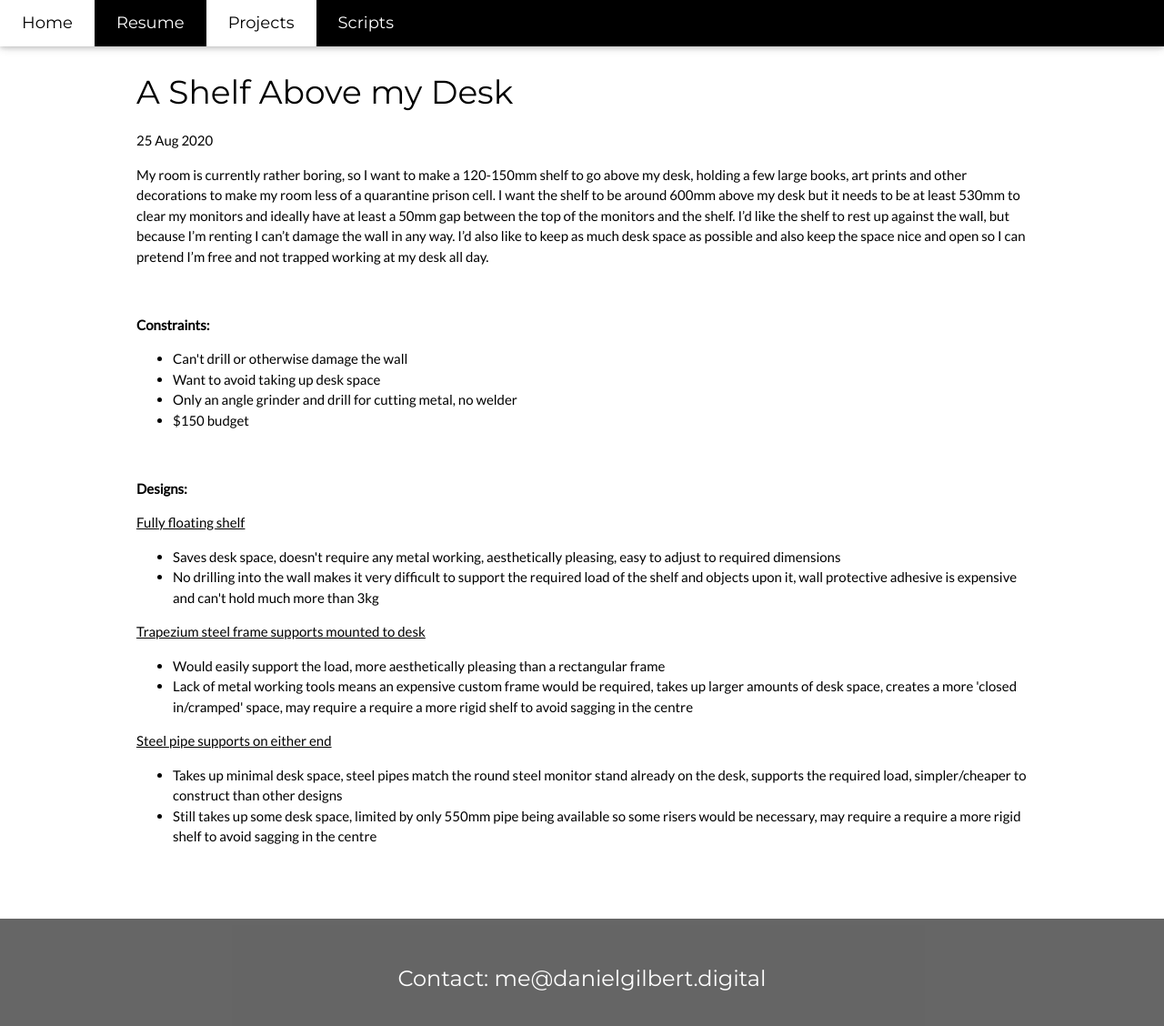
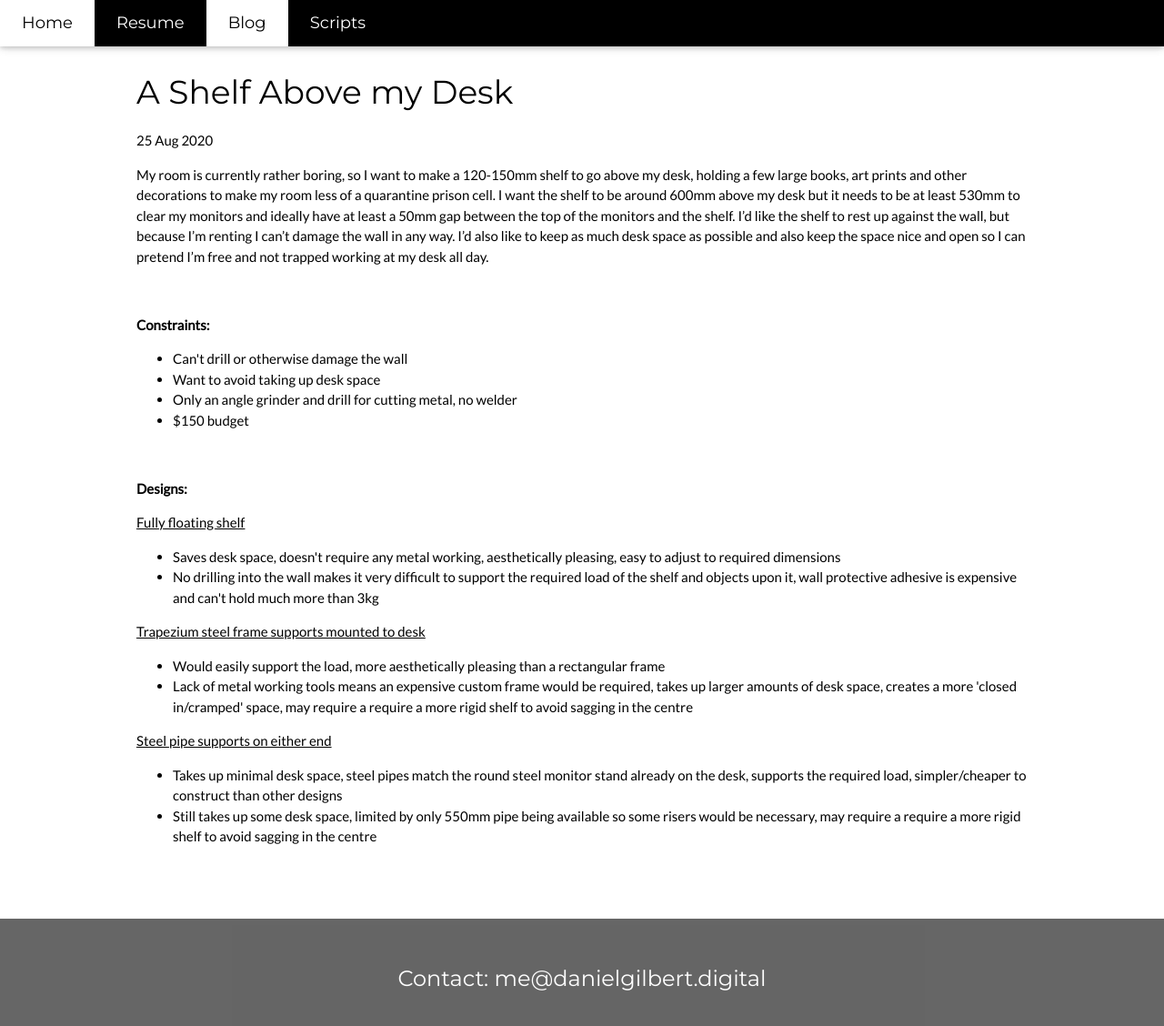
Before and after one commit to dmgilbert/dmgilbert.github.io, a Jekyll site: the page built from _posts/2020-08-25-a-shelf-above-my-desk.markdown, in a window 1280 px wide and 1142 px high. Shown: the top 1128 px of the window at 91% size. Built offline with Jekyll 4.4.1, drawn with Linux system fonts in a browser that asks for light colours.

Commit message:
Update post.html

```diff
--- a/_layouts/post.html
+++ b/_layouts/post.html
@@ -34,7 +34,7 @@ body,h1,h2,h3,h4,h5,h6 {font-family: "Lato", sans-serif}
     <a class="w3-bar-item w3-button w3-hide-medium w3-hide-large w3-right w3-padding-large w3-hover-white w3-large w3-red" href="javascript:void(0);" onclick="myFunction()" title="Toggle Navigation Menu"><i class="fa fa-bars"></i></a>
     <a href="/" class="w3-bar-item w3-button w3-hide-small w3-padding-large w3-hover-white">Home</a>
     <a href="/Resume" class="w3-bar-item w3-button w3-hide-small w3-padding-large w3-hover-white">Resume</a>
-    <a href="/Projects" class="w3-bar-item w3-button w3-padding-large w3-white">Projects</a>
+    <a href="/Blog" class="w3-bar-item w3-button w3-padding-large w3-white">Blog</a>
     <a href="/Scripts" class="w3-bar-item w3-button w3-hide-small w3-padding-large w3-hover-white">Scripts</a>
   </div>
 
```
